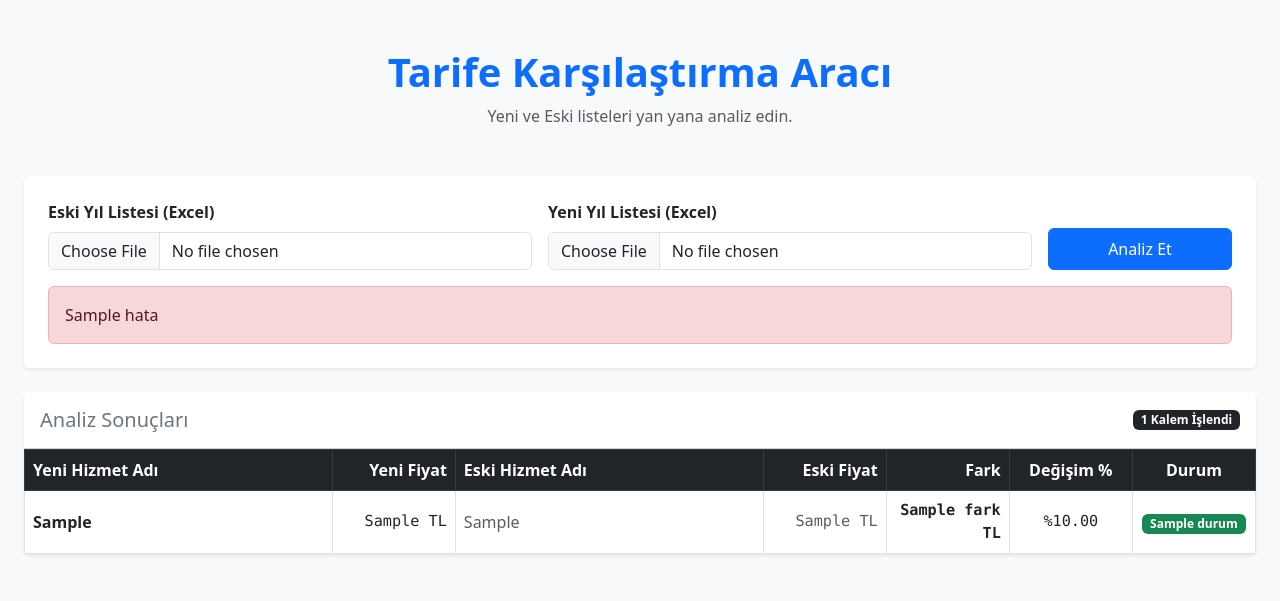
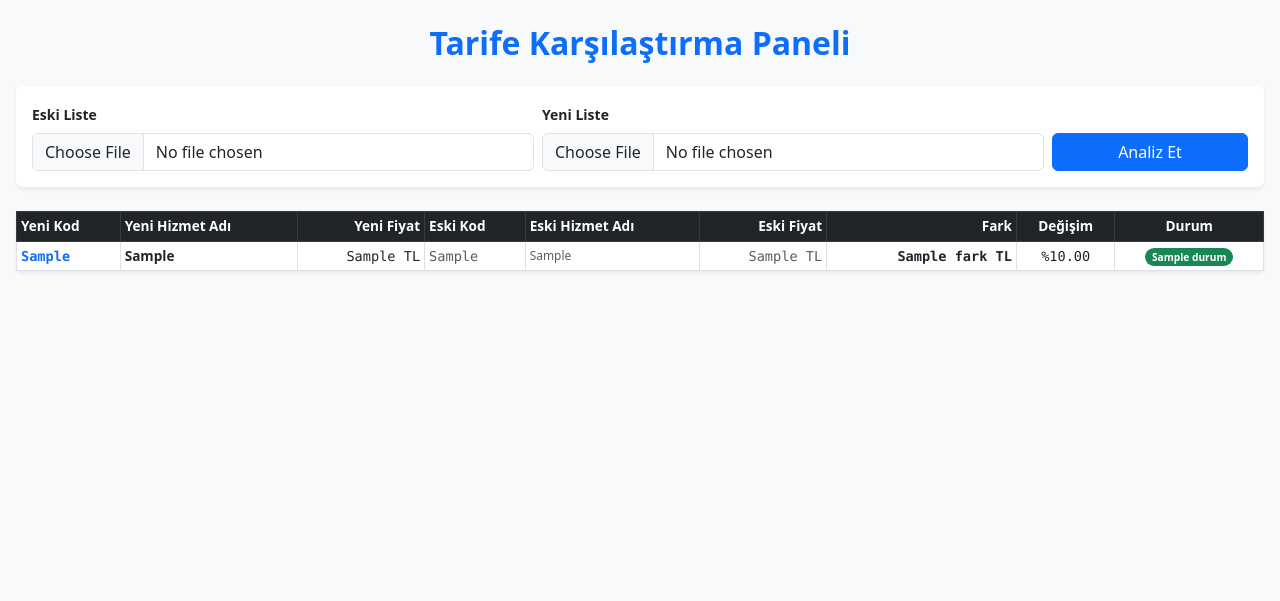
Before and after one commit to hursat/fiyatlandirma_uygulamasi, a Django app: template core/templates/core/anasayfa.html in a window 1280 px wide. Shown: the top 601 px of the page. Run offline with Django 5.2, Linux system fonts and the light colour scheme; tables that the repository leaves empty hold one stand-in row (values such as "Sample post"); the template is opened without the code that fills it: values that come from a table or form of the project are taken from there, most other values are stand-ins (such as "Sample title", 1, 10 or a date in 2020).

Commit message:
karşılaştırma güncellemesi

```diff
--- a/core/templates/core/anasayfa.html
+++ b/core/templates/core/anasayfa.html
@@ -6,104 +6,83 @@
     <title>Tarife Karşılaştırma</title>
     <link href="https://cdn.jsdelivr.net/npm/bootstrap@5.3.0/dist/css/bootstrap.min.css" rel="stylesheet">
     <style>
-        .table-hover tbody tr:hover { background-color: #f1f1f1; }
-        .bg-zaml { background-color: #e6fffa; } /* Hafif yeşil */
-        .bg-yeni { background-color: #e7f1ff; } /* Hafif mavi */
-        .bg-sil { background-color: #ffe6e6; }  /* Hafif kırmızı */
-        .text-up { color: green; font-weight: bold; }
-        .text-down { color: red; font-weight: bold; }
-        .font-monospace { font-family: 'Courier New', Courier, monospace; font-size: 0.95rem; }
+        .table { font-size: 0.85rem; }
+        .bg-zaml { background-color: #f0fff4; }
+        .bg-yeni { background-color: #ebf8ff; }
+        .bg-sil { background-color: #fff5f5; }
+        .text-up { color: #2f855a; font-weight: bold; }
+        .text-down { color: #c53030; font-weight: bold; }
+        .font-monospace { font-family: 'SFMono-Regular', Consolas, 'Liberation Mono', Menlo, monospace; }
+        .sticky-header th { position: sticky; top: 0; z-index: 10; }
     </style>
 </head>
 <body class="bg-light">
 
-<div class="container-fluid py-5 px-4">
-    <div class="text-center mb-5">
-        <h1 class="display-6 fw-bold text-primary">Tarife Karşılaştırma Aracı</h1>
-        <p class="text-muted">Yeni ve Eski listeleri yan yana analiz edin.</p>
+<div class="container-fluid py-4 px-3">
+    <div class="text-center mb-4">
+        <h2 class="fw-bold text-primary">Tarife Karşılaştırma Paneli</h2>
     </div>
 
     <div class="card shadow-sm mb-4 border-0">
-        <div class="card-body p-4">
-            <form method="post" enctype="multipart/form-data" class="row g-3 align-items-end">
+        <div class="card-body">
+            <form method="post" enctype="multipart/form-data" class="row g-2 align-items-end">
                 {% csrf_token %}
                 <div class="col-md-5">
-                    <label class="form-label fw-bold">Eski Yıl Listesi (Excel)</label>
+                    <label class="form-label small fw-bold">Eski Liste</label>
                     {{ form.eski_yil_dosyasi }}
                 </div>
                 <div class="col-md-5">
-                    <label class="form-label fw-bold">Yeni Yıl Listesi (Excel)</label>
+                    <label class="form-label small fw-bold">Yeni Liste</label>
                     {{ form.yeni_yil_dosyasi }}
                 </div>
                 <div class="col-md-2">
-                    <button type="submit" class="btn btn-primary w-100 py-2">
-                        Analiz Et
-                    </button>
+                    <button type="submit" class="btn btn-primary w-100">Analiz Et</button>
                 </div>
             </form>
-            {% if hata %}
-                <div class="alert alert-danger mt-3 mb-0">{{ hata }}</div>
-            {% endif %}
         </div>
     </div>
 
     {% if veriler %}
     <div class="card shadow-sm border-0">
-        <div class="card-header bg-white py-3 d-flex justify-content-between align-items-center">
-            <h5 class="mb-0 text-secondary">Analiz Sonuçları</h5>
-            <span class="badge bg-dark">{{ veriler|length }} Kalem İşlendi</span>
-        </div>
-        <div class="table-responsive">
-            <table class="table table-bordered mb-0 align-middle">
-                <thead class="table-dark">
+        <div class="table-responsive" style="max-height: 800px;">
+            <table class="table table-sm table-hover table-bordered mb-0 align-middle">
+                <thead class="table-dark sticky-header">
                     <tr>
-                        <th style="width: 25%;">Yeni Hizmet Adı</th>
-                        <th class="text-end" style="width: 10%;">Yeni Fiyat</th>
-                        <th style="width: 25%;">Eski Hizmet Adı</th>
-                        <th class="text-end" style="width: 10%;">Eski Fiyat</th>
-                        <th class="text-end" style="width: 10%;">Fark</th>
-                        <th class="text-center" style="width: 10%;">Değişim %</th>
-                        <th class="text-center" style="width: 10%;">Durum</th>
+                        <th>Yeni Kod</th>
+                        <th>Yeni Hizmet Adı</th>
+                        <th class="text-end">Yeni Fiyat</th>
+                        <th>Eski Kod</th>
+                        <th>Eski Hizmet Adı</th>
+                        <th class="text-end">Eski Fiyat</th>
+                        <th class="text-end">Fark</th>
+                        <th class="text-center">Değişim</th>
+                        <th class="text-center">Durum</th>
                     </tr>
                 </thead>
                 <tbody>
                     {% for satir in veriler %}
-                    <tr class="
-                        {% if satir.Durum == 'Yeni Eklendi' %}bg-yeni
-                        {% elif satir.Durum == 'Listeden Çıkarıldı' %}bg-sil
-                        {% elif satir.Durum == 'Zamlandı' %}bg-zaml
-                        {% endif %}">
+                    <tr class="{% if satir.Durum == 'Yeni Eklendi' %}bg-yeni{% elif satir.Durum == 'Listeden Çıkarıldı' %}bg-sil{% elif satir.Durum == 'Zamlandı' %}bg-zaml{% endif %}">
 
+                        <td class="font-monospace fw-bold text-primary">{{ satir.Yeni_Kod }}</td>
                         <td class="fw-semibold">{{ satir.Yeni_Hizmet }}</td>
-                        <td class="text-end font-monospace">
-                            {% if satir.Yeni_Fiyat != '-' %}{{ satir.Yeni_Fiyat }} TL{% else %}-{% endif %}
-                        </td>
+                        <td class="text-end font-monospace">{{ satir.Yeni_Fiyat }}{% if satir.Yeni_Fiyat != '-' %} TL{% endif %}</td>
 
-                        <td class="text-muted">{{ satir.Eski_Hizmet }}</td>
-                        <td class="text-end font-monospace text-muted">
-                            {% if satir.Eski_Fiyat != '-' %}{{ satir.Eski_Fiyat }} TL{% else %}-{% endif %}
-                        </td>
+                        <td class="font-monospace text-muted">{{ satir.Eski_Kod }}</td>
+                        <td class="text-muted small">{{ satir.Eski_Hizmet }}</td>
+                        <td class="text-end font-monospace text-muted">{{ satir.Eski_Fiyat }}{% if satir.Eski_Fiyat != '-' %} TL{% endif %}</td>
 
-                        <td class="text-end font-monospace fw-bold">
-                            {% if satir.Fark != '-' %}{{ satir.Fark }} TL{% else %}-{% endif %}
-                        </td>
+                        <td class="text-end font-monospace fw-bold">{{ satir.Fark }}{% if satir.Fark != '-' %} TL{% endif %}</td>
 
                         <td class="text-center font-monospace">
                             {% if satir.Degisim_Yuzde != '-' %}
                                 <span class="{% if satir.Degisim_Yuzde > 0 %}text-up{% elif satir.Degisim_Yuzde < 0 %}text-down{% endif %}">
                                     %{{ satir.Degisim_Yuzde|floatformat:2 }}
                                 </span>
-                            {% else %}
-                                -
-                            {% endif %}
+                            {% else %}-{% endif %}
                         </td>
 
                         <td class="text-center">
-                            <span class="badge
-                                {% if satir.Durum == 'Yeni Eklendi' %}bg-primary
-                                {% elif satir.Durum == 'Listeden Çıkarıldı' %}bg-danger
-                                {% elif satir.Durum == 'Değişmedi' %}bg-secondary
-                                {% else %}bg-success{% endif %}">
+                            <span class="badge rounded-pill {% if satir.Durum == 'Yeni Eklendi' %}bg-primary{% elif satir.Durum == 'Listeden Çıkarıldı' %}bg-danger{% elif satir.Durum == 'Değişmedi' %}bg-secondary{% else %}bg-success{% endif %}">
                                 {{ satir.Durum }}
                             </span>
                         </td>
```
Also changed, not shown: core/services.py (+19 -35 lines).
